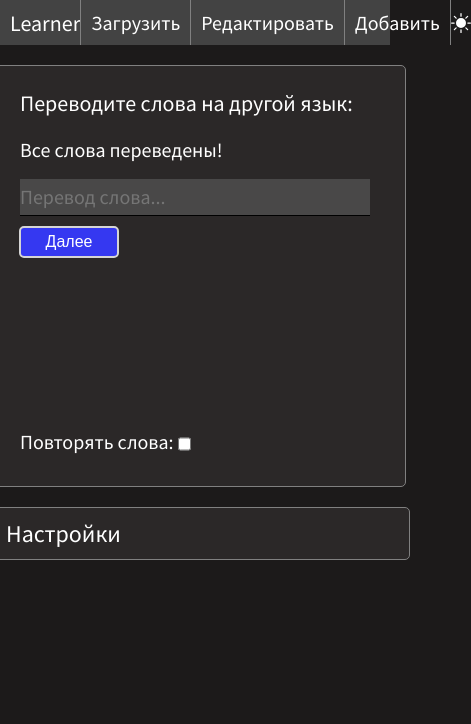
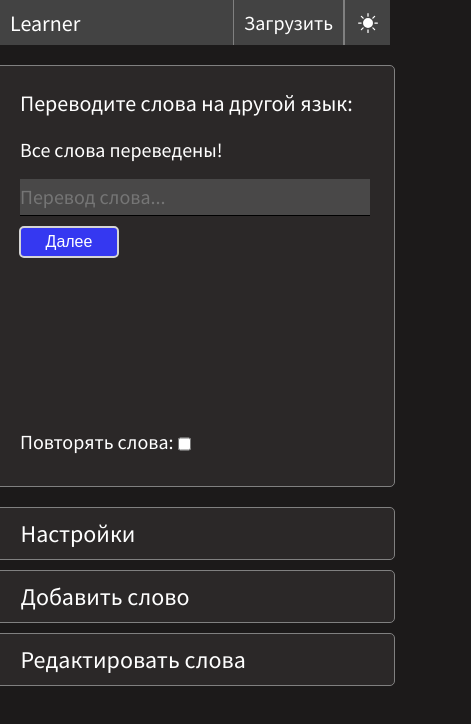
Before and after one commit to iltioy/learnwords, a React (Create React App) app: page / in a window 390 px wide. Shown: the top 724 px of the page, 471 px wide, since content can reach past the window. Built offline with nearby package versions, Linux system fonts and the light colour scheme.

Commit message:
color & phone fixes

```diff
--- a/src/components/Modals/StyledModal.styled.ts
+++ b/src/components/Modals/StyledModal.styled.ts
@@ -43,7 +43,7 @@ export const StyledModal = styled.div<Props>`
     .downloadContent {
         width: 325px;
         border-radius: 5px;
-        background-color: #1a1919;
+        background-color: ${({ theme }) => theme.background};
     }
 
     .content::-webkit-scrollbar {
--- a/src/components/Navbar.tsx
+++ b/src/components/Navbar.tsx
@@ -10,6 +10,8 @@ interface Props {
     setTheme: React.Dispatch<React.SetStateAction<Theme>>;
     setIsDownloadModal: React.Dispatch<React.SetStateAction<boolean>>;
 }
+
+const windowInnetWidth = window.innerWidth;
 
 const Navbar: React.FC<Props> = ({ theme, setTheme, setIsDownloadModal }) => {
     const navigate: NavigateFunction = useNavigate();
@@ -29,14 +31,14 @@ const Navbar: React.FC<Props> = ({ theme, setTheme, setIsDownloadModal }) => {
                 </div>
 
                 <div
-                    className="item"
+                    className={`item ${windowInnetWidth < 920 ? "hidden" : ""}`}
                     style={{ borderLeft: "none" }}
                     onClick={() => navigate("/edit")}
                 >
                     Редактировать
                 </div>
                 <div
-                    className="item"
+                    className={`item ${windowInnetWidth < 920 ? "hidden" : ""}`}
                     style={{ borderLeft: "none", borderRight: "none" }}
                     onClick={() => navigate("/add")}
                 >
--- a/src/pages/Home.tsx
+++ b/src/pages/Home.tsx
@@ -185,7 +185,7 @@ const Home = () => {
                     </div>
                     <div
                         className={`outlineDiv ${
-                            windowInnetWidth < 920 ? "hidden" : ""
+                            windowInnetWidth < 920 ? "" : ""
                         }`}
                     >
                         <Link to="/add" className="settingsLink">
@@ -194,7 +194,7 @@ const Home = () => {
                     </div>
                     <div
                         className={`outlineDiv ${
-                            windowInnetWidth < 920 ? "hidden" : ""
+                            windowInnetWidth < 920 ? "" : ""
                         }`}
                     >
                         <Link to="/edit" className="settingsLink">
--- a/src/pages/styles/HomeStyled.styled.ts
+++ b/src/pages/styles/HomeStyled.styled.ts
@@ -7,6 +7,7 @@ export const StyledHome = styled.div`
     row-gap: 20px;
     align-items: center;
     align-items: start;
+    max-width: 100%;
 
     @media (max-width: 920px) {
         grid-template-columns: 1fr;
@@ -39,7 +40,6 @@ export const StyledHome = styled.div`
     }
 
     .mainLearner {
-        width: 100%;
         height: 100%;
 
         display: flex;
@@ -47,12 +47,18 @@ export const StyledHome = styled.div`
 
         @media (max-width: 1000px) {
             justify-content: center;
+            width: 95%;
+            margin: 0 auto;
         }
     }
 
     .mainButtons {
         height: 100%;
-        width: 100%;
+
+        @media (max-width: 1000px) {
+            width: 95%;
+            margin: 0 auto;
+        }
 
         display: flex;
         justify-content: center;
@@ -60,7 +66,8 @@ export const StyledHome = styled.div`
         .mainButtonsInner {
             width: 100%;
             @media (max-width: 1000px) {
-                width: 430px;
+                max-width: 100%;
+                width: 100%;
             }
         }
     }
@@ -70,6 +77,7 @@ export const StyledHome = styled.div`
         border-radius: 5px;
         padding: 10px;
         width: 400px;
+        max-width: 100%;
         height: 400px;
         display: flex;
         flex-direction: column;
```
Also changed, not shown: 9 other files (tests, documents, lock files or other folders).
